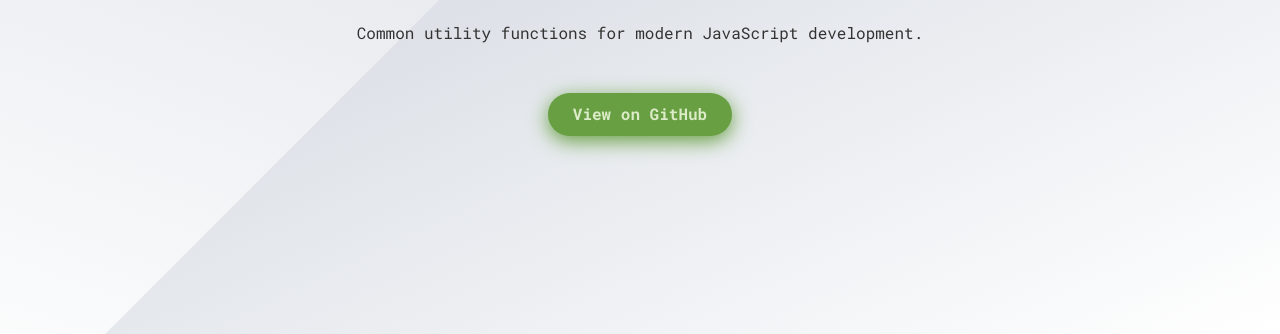
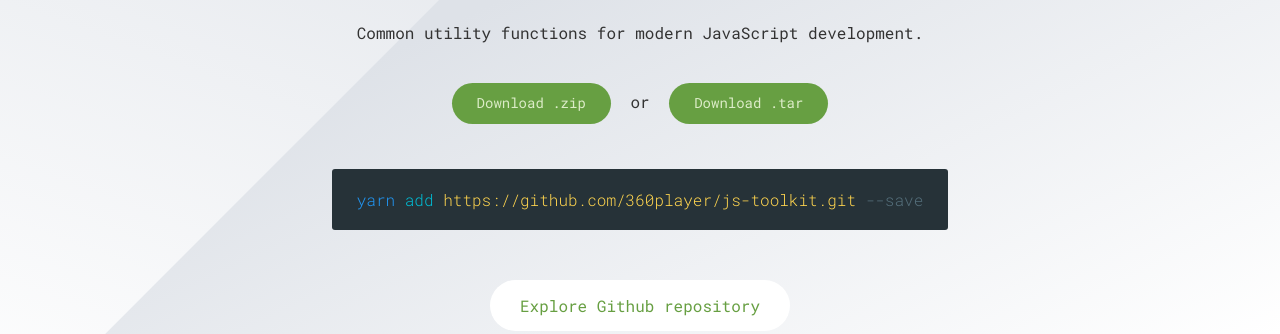
Before and after one commit to 360player/js-toolkit, a website: page docs/index.html in a window 1280 px wide. Shown: the part 466-800 px from the top of the page. Drawn offline with Linux system fonts and the light colour scheme.

Commit message:
Updated project landing site.

```diff
--- a/docs/index.html
+++ b/docs/index.html
@@ -37,6 +37,8 @@
 				position: relative;
 				z-index: 1000;
 				width: 100%;
+				height: 100%;
+				overflow-y: auto;
 				text-align: center;
 				display: block;
 			}
@@ -46,7 +48,6 @@
 				width: 80%;
 				max-width: 320px;
 				display: block;
-
 				-webkit-filter: drop-shadow( #679F42 0 5px 20px );
 				filter: drop-shadow( #679F42 0 5px 20px );
 			}
@@ -66,17 +67,70 @@
 				color: #333;
 			}
 
-			a {
-				margin-top: 25px;
+			p a {
+				margin: 0 10px;
+				margin-top: 15px;
 				padding: 10px 25px;
 				padding-bottom: 12px;
 				border-radius: 1000px;
 				background: #679F42;
 				display: inline-block;
 				text-decoration: none;
-				font-weight: 700;
+				font-size: 14px;
+				font-weight: 400;
 				color: #DCECC8;
+				position: relative;
+				top: 0;
+				transition:
+					top 250ms ease-in-out,
+					color 250ms ease-in-out,
+					box-shadow 250ms ease-in-out;
+			}
+
+			p a.follow {
+				margin-top: 50px;
+				padding: 15px 30px;
+				font-size: 16px;
+				background: #fff;
+				box-shadow: none;
+				color: #679F42;
+			}
+
+			p a:hover {
+				top: -1px;
+				color: #fff;
 				box-shadow: #679F42 0 5px 20px;
+			}
+
+			p a.follow:hover {
+				color: #000;
+				box-shadow: #ccc 0 5px 20px;
+			}
+
+			code {
+				margin-top: 20px;
+				padding: 20px 25px;
+				background: #263238;
+				display: inline-block;
+				border-radius: 3px;
+				font: 300 16px "Roboto Mono", monospace;
+			}
+
+			code var {
+				font-style: normal;
+				color: #2196F3;
+			}
+
+			code span.flags {
+				color: #546E7A;
+			}
+
+			code span.command {
+				color: #00BCD4;
+			}
+
+			code span.repository {
+				color: #FFD54F;
 			}
 		</style>
 		<link href="https://fonts.googleapis.com/css?family=Roboto+Mono:300,400,700" rel="stylesheet" />
@@ -95,7 +149,20 @@
 				</svg>
 				<h1>JavaScript Toolkit</h1>
 				<h3>Common utility functions for modern JavaScript development.</h3>
-				<p><a href="https://github.com/360player/js-toolkit">View on GitHub</a></p>
+				<p>
+					<a href="https://github.com/360player/js-toolkit/zipball/master">Download .zip</a>
+					or
+					<a href="https://github.com/360player/js-toolkit/tarball/master">Download .tar</a>
+				</p>
+
+				<code>
+					<var>yarn</var>
+					<span class="command">add</span>
+					<span class="repository">https://github.com/360player/js-toolkit.git</span>
+					<span class="flags">--save</span>
+				</code>
+
+				<p><a href="https://github.com/360player/js-toolkit" class="follow">Explore Github repository</a></p>
 			</article>
 		</header>
 	</body>
--- a/package.json
+++ b/package.json
@@ -1,7 +1,7 @@
 {
 	"private": true,
 	"name": "js-toolkit",
-	"version": "0.1.7",
+	"version": "0.1.8",
 	"description": "Common utility functions for modern JavaScript development.",
 	"main": "./src/index.js",
 	"author": "Robin Grass <robin@360player.com>",
```
